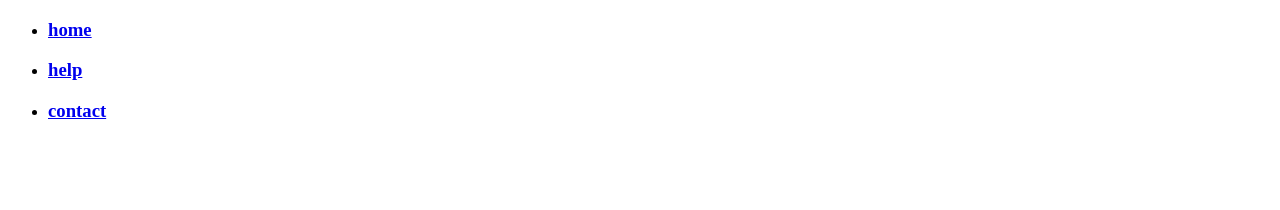
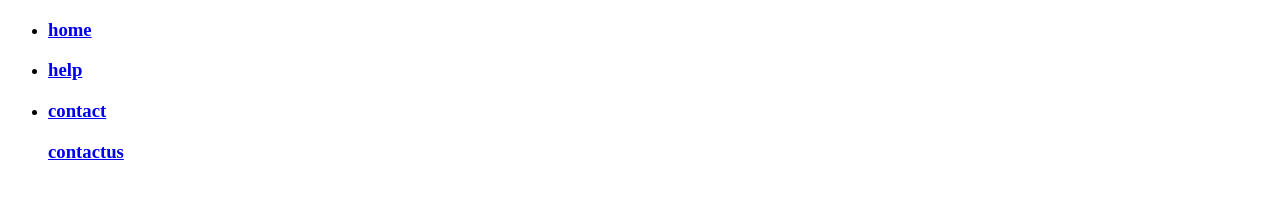
Before and after one commit to ranjita25/resume1, a plain HTML site: page index.html in a window 1280 px wide. Shown: the top 210 px of the page. Drawn offline with Linux system fonts and the light colour scheme; files whose address does not match are found by name.

Commit message:
Update index.html

```diff
--- a/index.html
+++ b/index.html
@@ -30,6 +30,9 @@
                 <li>
                     <h3>
                         <lable><a href="#contact with me">contact</a></lable>
+                    </h3>
+                    <h3>
+                        <lable><a href="contactus.html">contactus</a><lable>
                     </h3>
                 </li>
             </ul>
```
